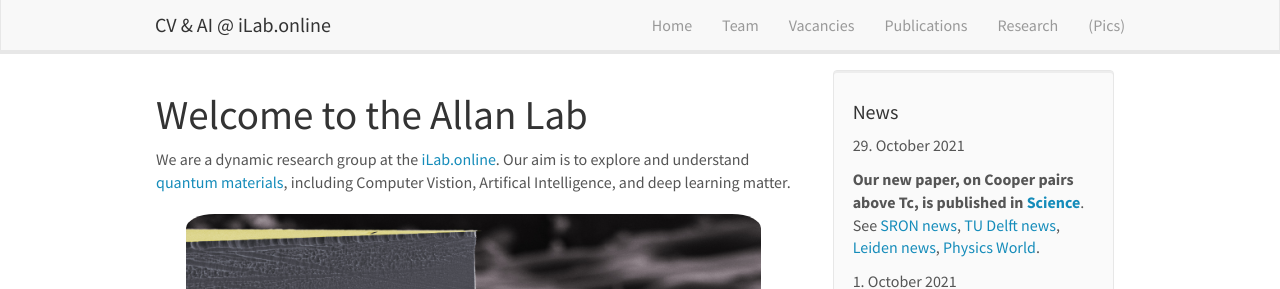
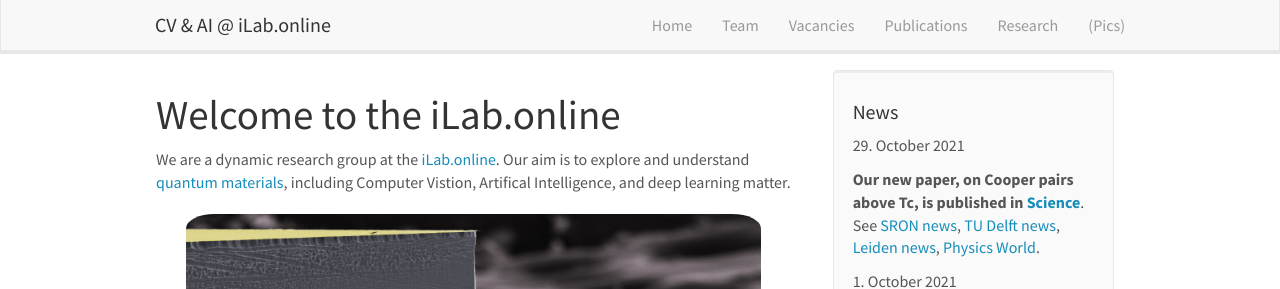
Before and after one commit to ucrscholar/ucrscholar, a Jekyll site: the page built from _pages/home.md, in a window 1280 px wide and 1274 px high. Shown: the top 289 px of the window. Built offline with Jekyll 4.4.1, drawn with Linux system fonts in a browser that asks for light colours; nearby versions of some CDN libraries.

Commit message:
Update homelay.html

```diff
--- a/_layouts/homelay.html
+++ b/_layouts/homelay.html
@@ -3,7 +3,7 @@ layout: default
 ---
 
   <div id="homeid" class="col-sm-8">
-        <h1>Welcome to the Allan Lab</h1>
+        <h1>Welcome to the iLab.online</h1>
 
 	{{ content }}
   </div>
```
